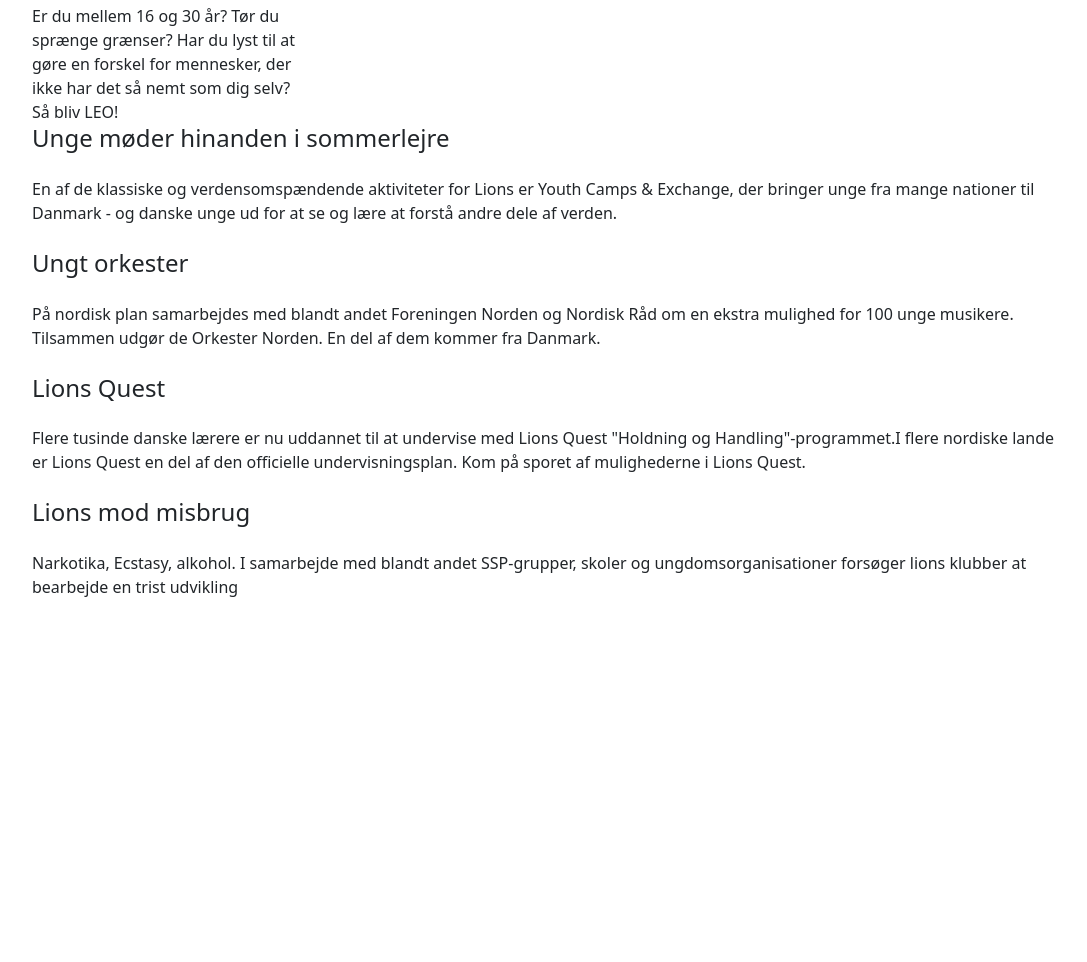
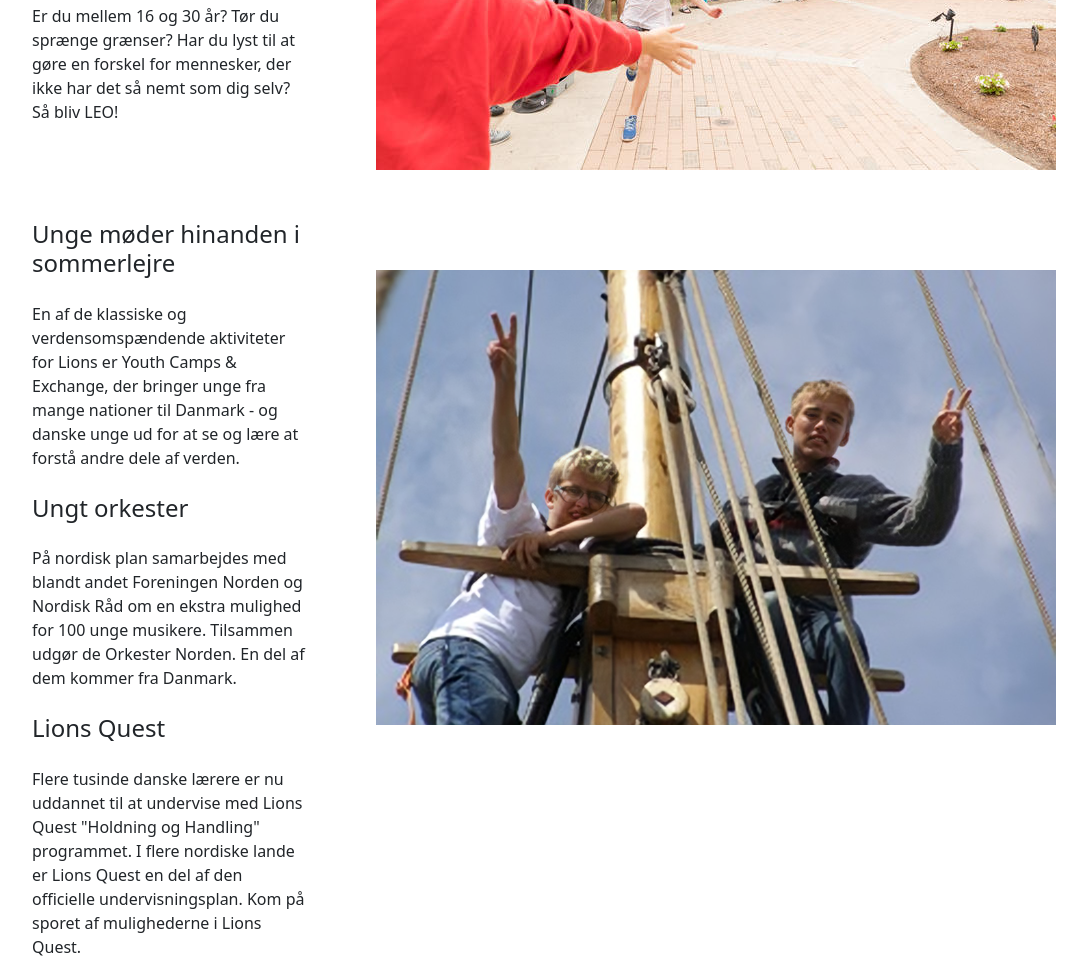
Before and after one commit to Viggohf/Lionprojekt, a website: page index.html in a window 1280 px wide. Shown: the part 740-1702 px from the top of the page, without its empty margins (96-1183 px from the left). Before the commit the page ends 1389 px from the top, so only its background shows below. Drawn offline with nearby package versions, Linux system fonts and the light colour scheme; files that its build step writes are made by us from their sources.

Commit message:
Et billede addet

```diff
--- a/css/styles.scss
+++ b/css/styles.scss
@@ -39,7 +39,7 @@
 	display: flex;
 	width: 80%;
 	margin: auto;
-	min-height: 120vh;
+	min-height: 100vh;
 	align-items: center;
 	flex-wrap: wrap;
 	padding-bottom: 50px;
@@ -54,9 +54,6 @@
 	width: 80%;
 }
 
-.billede1{
-	height: 20px;
-}
 
 
 
--- a/index.html
+++ b/index.html
@@ -41,18 +41,15 @@
 				<p>Er du mellem 16 og 30 år? Tør du sprænge grænser?
 					Har du lyst til at gøre en forskel for mennesker, der ikke har det så nemt som dig selv? Så bliv LEO!</p>
 
-			</div>
-		</div>
-
-
-		<img src="img/lions-4.12-service-youth-youthcamp%20(1).jpg">
-
-		<div class="introduction2">
-			<div class="intro-text2">
+				<br>
+				<br>
+				<br>
+				<br>
 
 				<h4>Unge møder hinanden i sommerlejre</h4>
 				<br>
 				<p>En af de klassiske og verdensomspændende aktiviteter for Lions er Youth Camps & Exchange, der bringer unge fra mange nationer til Danmark - og danske unge ud for at se og lære at forstå andre dele af verden.</p>
+
 
 				<br>
 				<h4>Ungt orkester</h4>
@@ -62,17 +59,20 @@
 				<br>
 				<h4>Lions Quest</h4>
 				<br>
-				<p>Flere tusinde danske lærere er nu uddannet til at undervise med Lions Quest "Holdning og Handling"-programmet.I flere nordiske lande er Lions Quest en del af den officielle undervisningsplan. Kom på sporet af mulighederne i Lions Quest.</p>
+				<p>Flere tusinde danske lærere er nu uddannet til at undervise med Lions Quest "Holdning og Handling" programmet. I flere nordiske lande er Lions Quest en del af den officielle undervisningsplan. Kom på sporet af mulighederne i Lions Quest.</p>
 
 				<br>
 				<h4>Lions mod misbrug</h4>
 				<br>
 				<p>Narkotika, Ecstasy, alkohol. I samarbejde med blandt andet SSP-grupper, skoler og ungdomsorganisationer forsøger lions klubber at bearbejde en trist udvikling</p>
 
-
 			</div>
 		</div>
 
+		<div class="billeder">
+			 <img src="img/lions-4.12-service-youth-youthcamp%20(1).jpg">
+			 <img src="img/lionungdom2.png">
+		</div>
 
 
 	</section>
```
Also changed, not shown: img/lionungdom2.png (added).
